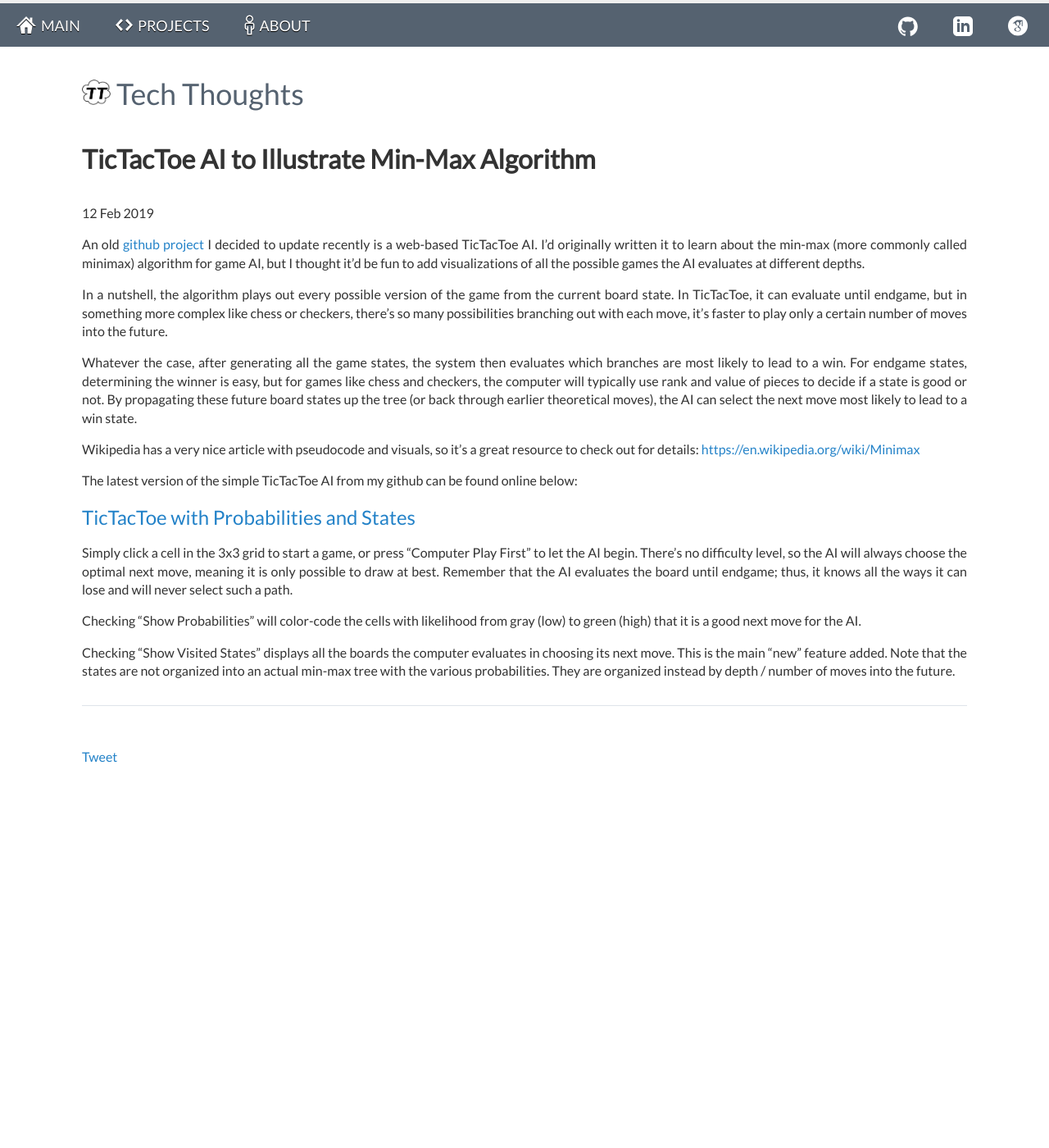
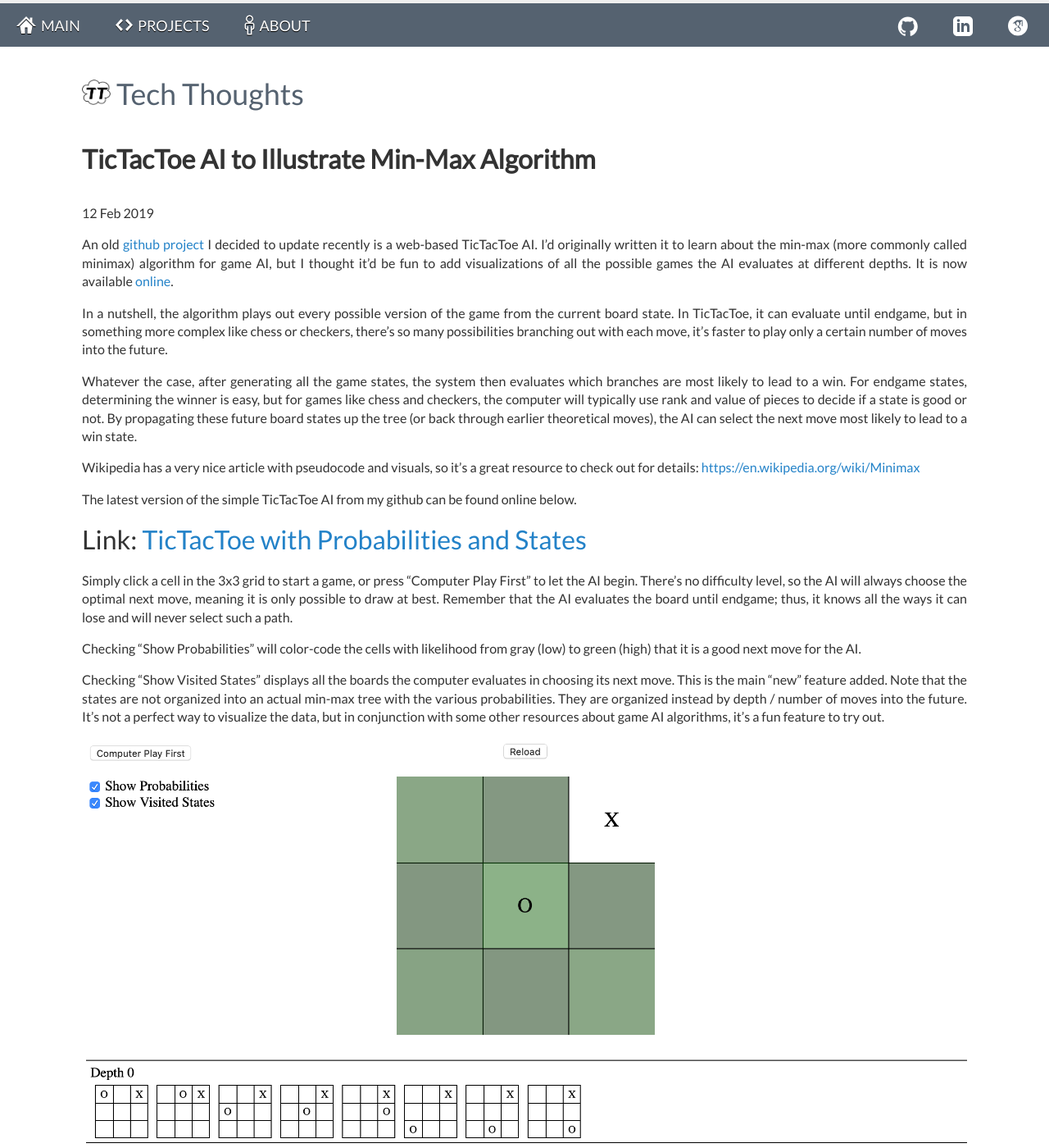
Before and after one commit to spolsley/spolsley.github.io, a Jekyll site: the page built from _posts/2019-02-12-minmax-tictactoe.md, in a window 1280 px wide and 1400 px high. Shown: the whole window at 82% size. Built offline with Jekyll 4.4.1, drawn with Linux system fonts in a browser that asks for light colours; comment, search, counter and statistics services are not loaded.

Commit message:
Adding screenshot and other small changes

```diff
--- a/_posts/2019-02-12-minmax-tictactoe.md
+++ b/_posts/2019-02-12-minmax-tictactoe.md
@@ -5,7 +5,7 @@
 categories:
 ---
 
-An old [github project](https://github.com/spolsley/TicTacToeAI) I decided to update recently is a web-based TicTacToe AI.  I'd originally written it to learn about the min-max (more commonly called minimax) algorithm for game AI, but I thought it'd be fun to add visualizations of all the possible games the AI evaluates at different depths.
+An old [github project](https://github.com/spolsley/TicTacToeAI) I decided to update recently is a web-based TicTacToe AI.  I'd originally written it to learn about the min-max (more commonly called minimax) algorithm for game AI, but I thought it'd be fun to add visualizations of all the possible games the AI evaluates at different depths.  It is now available [online](http://projects.spolsley.com/tictactoe.html).
 
 In a nutshell, the algorithm plays out every possible version of the game from the current board state.  In TicTacToe, it can evaluate until endgame, but in something more complex like chess or checkers, there's so many possibilities branching out with each move, it's faster to play only a certain number of moves into the future.
 
@@ -13,12 +13,14 @@
 
 Wikipedia has a very nice article with pseudocode and visuals, so it's a great resource to check out for details: [https://en.wikipedia.org/wiki/Minimax](https://en.wikipedia.org/wiki/Minimax)
 
-The latest version of the simple TicTacToe AI from my github can be found online below:
+The latest version of the simple TicTacToe AI from my github can be found online below.
 
-<font size="+2"><a href="http://projects.spolsley.com/tictactoe.html" target="_blank">TicTacToe with Probabilities and States</a></font>
+<font size="+3">Link: <a href="http://projects.spolsley.com/tictactoe.html" target="_blank">TicTacToe with Probabilities and States</a></font>
 
 Simply click a cell in the 3x3 grid to start a game, or press "Computer Play First" to let the AI begin.  There's no difficulty level, so the AI will always choose the optimal next move, meaning it is only possible to draw at best.  Remember that the AI evaluates the board until endgame; thus, it knows all the ways it can lose and will never select such a path.
 
 Checking "Show Probabilities" will color-code the cells with likelihood from gray (low) to green (high) that it is a good next move for the AI.
 
-Checking "Show Visited States" displays all the boards the computer evaluates in choosing its next move.  This is the main "new" feature added.  Note that the states are not organized into an actual min-max tree with the various probabilities.  They are organized instead by depth / number of moves into the future.
+Checking "Show Visited States" displays all the boards the computer evaluates in choosing its next move.  This is the main "new" feature added.  Note that the states are not organized into an actual min-max tree with the various probabilities.  They are organized instead by depth / number of moves into the future.  It's not a perfect way to visualize the data, but in conjunction with some other resources about game AI algorithms, it's a fun feature to try out.
+
+![Sample TicTacToe Game](../../../res/images/posts/minmax-tictactoe/samplegame.png)
```
Also changed, not shown: res/images/posts/minmax-tictactoe/samplegame.png (added).
